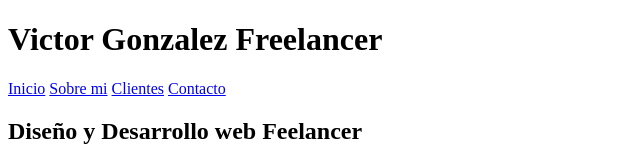
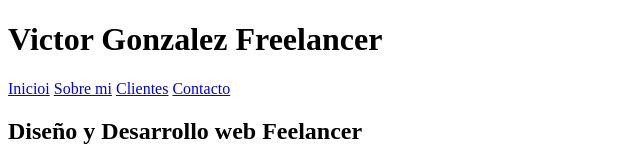
Before and after one commit to Gonicez/MyFirstProject, a plain HTML site: page freelancer_inicio/Index.html in a window 1280 px wide. Shown: the top 162 px of the page, 0-640 px from the left. Drawn offline with Linux system fonts and the light colour scheme.

Commit message:
Cambio ej

```diff
--- a/freelancer_inicio/Index.html
+++ b/freelancer_inicio/Index.html
@@ -17,7 +17,7 @@
 
     <nav>
         <!--Proporcionar enlaces-->
-        <a href="#"> Inicio</a>
+        <a href="#"> Inicioi</a>
         <a href="#"> Sobre mi</a>
         <a href="#"> Clientes</a>
         <a href="#"> Contacto</a>
```
